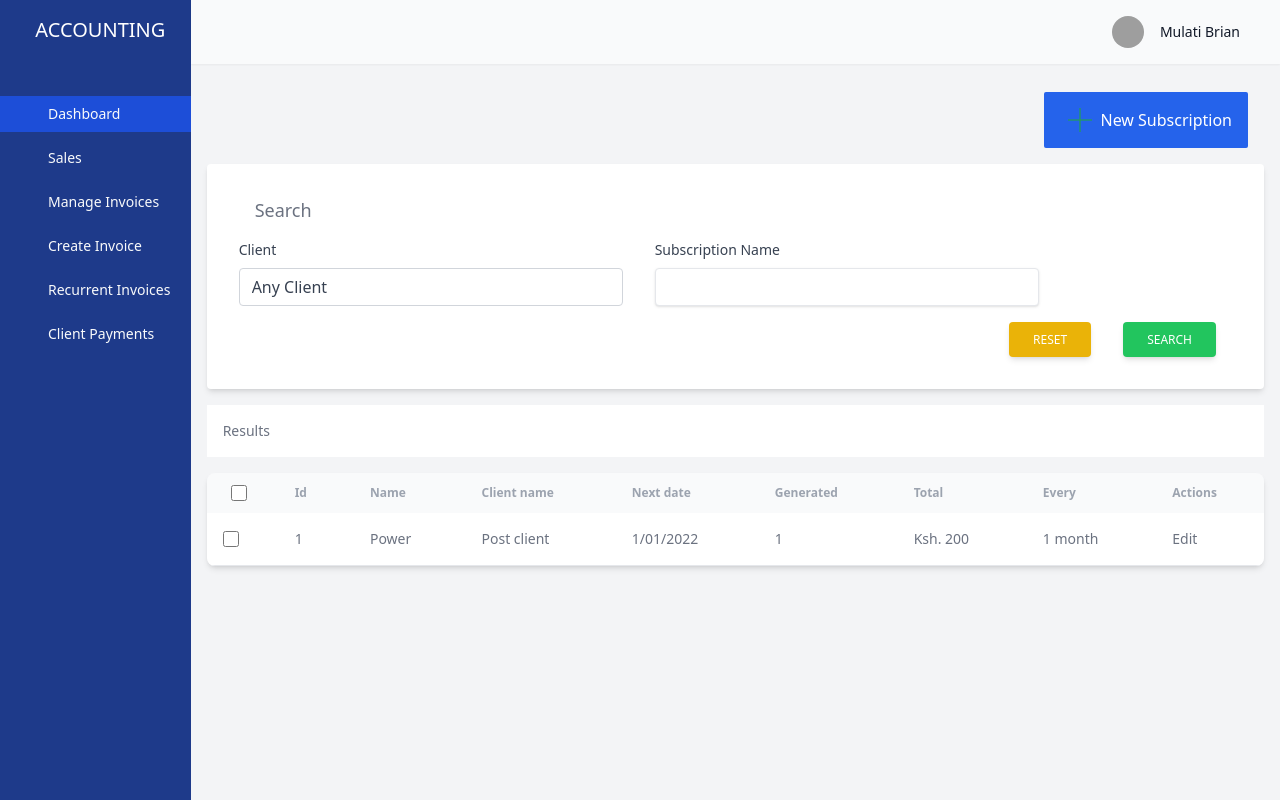
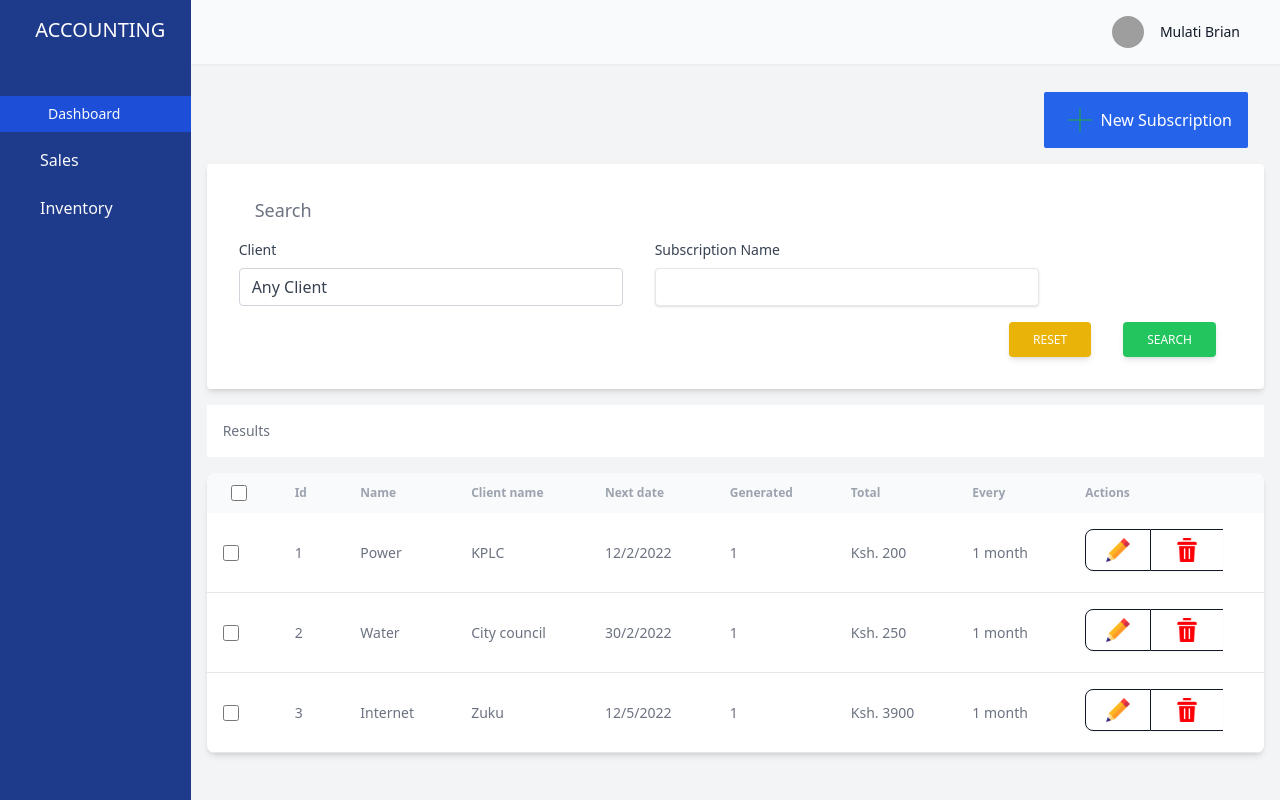
Before and after one commit to Brian-mula/accounting, a Nuxt app: page /recurrent in a window 1280 px wide. Built offline with nearby package versions, Linux system fonts and the light colour scheme; grey boxes are pictures that could not be loaded.

Commit message:
added dropdown menu

```diff
--- a/components/sideNav.vue
+++ b/components/sideNav.vue
@@ -17,44 +17,95 @@
           </nuxt-link>
         </li>
         <li>
-          <a
-            href="#"
-            class="flex items-center p-2 text-base font-normal text-gray-50 hover:bg-blue-700"
-          >
-            <span class="ml-10 text-sm">Sales</span>
-          </a>
+          <Popover class="relative">
+            <PopoverButton as="div"
+              class="pl-10 flex items-center p-2 cursor-pointer text-base font-normal text-gray-50 hover:bg-blue-700 border-none "
+              >Sales</PopoverButton
+            >
+            <transition
+              enter-active-class="transition duration-200 ease-out"
+              enter-from-class="translate-y-1 opacity-0"
+              enter-to-class="translate-y-0 opacity-100"
+              leave-active-class="transition duration-150 ease-in"
+              leave-from-class="translate-y-0 opacity-100"
+              leave-to-class="translate-y-1 opacity-0"
+            >
+              <div class="bg-white">
+                <PopoverPanel class="absolute z-10 bg-white w-full p-4 rounded">
+                  <div class="grid grid-cols-1">
+                    <nuxt-link
+                      to="/manageInvoices"
+                      class="flex items-center p-2 text-base font-normal text-gray-600 hover:bg-gray-100"
+                    >
+                      Manage Invoices
+                    </nuxt-link>
+                    <nuxt-link
+                      to="recurrent"
+                      class="flex items-center p-2 text-base font-normal text-gray-600 hover:bg-gray-100"
+                    >
+                      Recurrent Invoices
+                    </nuxt-link>
+                     <nuxt-link
+                      to="recurrent"
+                      class="flex items-center p-2 text-base font-normal text-gray-600 hover:bg-gray-100"
+                    >
+                      Create Invoice
+                    </nuxt-link>
+
+                  </div>
+
+                  <img src="/solutions.jpg" alt="" />
+                </PopoverPanel>
+              </div>
+            </transition>
+          </Popover>
         </li>
         <li>
-          <nuxt-link
-            to="/manageInvoices"
-            class="flex items-center p-2 text-base font-normal text-gray-50 hover:bg-blue-700"
-          >
-            <span class="ml-10 text-sm">Manage Invoices</span>
-          </nuxt-link>
+          <Popover class="relative">
+            <PopoverButton as="div"
+              class="pl-10 flex items-center p-2 cursor-pointer text-base font-normal text-gray-50 hover:bg-blue-700 border-none "
+              >Inventory</PopoverButton
+            >
+            <transition
+              enter-active-class="transition duration-200 ease-out"
+              enter-from-class="translate-y-1 opacity-0"
+              enter-to-class="translate-y-0 opacity-100"
+              leave-active-class="transition duration-150 ease-in"
+              leave-from-class="translate-y-0 opacity-100"
+              leave-to-class="translate-y-1 opacity-0"
+            >
+              <div class="bg-white">
+                <PopoverPanel class="absolute z-10 bg-white w-full p-4 rounded">
+                  <div class="grid grid-cols-1">
+                    <nuxt-link
+                      to="/products"
+                      class="flex items-center p-2 text-base font-normal text-gray-600 hover:bg-gray-100"
+                    >
+                      Products & Services
+                    </nuxt-link>
+                    <nuxt-link
+                      to="recurrent"
+                      class="flex items-center p-2 text-base font-normal text-gray-600 hover:bg-gray-100"
+                    >
+                      Price List
+                    </nuxt-link>
+                     <nuxt-link
+                      to="recurrent"
+                      class="flex items-center p-2 text-base font-normal text-gray-600 hover:bg-gray-100"
+                    >
+                       Requisitions
+                    </nuxt-link>
+
+                  </div>
+
+
+                </PopoverPanel>
+              </div>
+            </transition>
+          </Popover>
         </li>
         <li>
-          <a
-            href="#"
-            class="flex items-center p-2 text-base font-normal text-gray-50 hover:bg-blue-700"
-          >
-            <span class="ml-10 text-sm">Create Invoice</span>
-          </a>
-        </li>
-        <li>
-          <nuxt-link to="recurrent"
-            href="#"
-            class="flex items-center p-2 text-base font-normal text-gray-50 hover:bg-blue-700"
-          >
-            <span class="ml-10 text-sm">Recurrent Invoices</span>
-          </nuxt-link>
-        </li>
-        <li>
-          <a
-            href="#"
-            class="flex items-center p-2 text-base font-normal text-gray-50 hover:bg-blue-700"
-          >
-            <span class="ml-10 text-sm">Client Payments</span>
-          </a>
+
         </li>
       </ul>
     </div>
@@ -62,6 +113,7 @@
 </template>
 
 <script setup>
+import { Popover, PopoverButton, PopoverPanel } from "@headlessui/vue";
 const isActive = ref(true);
 </script>
 
--- a/package.json
+++ b/package.json
@@ -13,6 +13,7 @@
     "tailwindcss": "^3.1.5"
   },
   "dependencies": {
+    "@headlessui/vue": "^1.6.6",
     "@popperjs/core": "2.9.1",
     "@vuepic/vue-datepicker": "^3.3.1",
     "v-calendar": "^3.0.0-alpha.8",
--- /dev/null
+++ b/pages/products.vue
@@ -0,0 +1,20 @@
+<template>
+  <Popover class="relative">
+    <PopoverButton class="flex items-center p-2 text-base font-normal text-gray-50 hover:bg-blue-700">Solutions</PopoverButton>
+
+    <PopoverPanel class="absolute z-10">
+      <div class="grid grid-cols-1">
+        <a href="/analytics">Analytics</a>
+        <a href="/engagement">Engagement</a>
+        <a href="/security">Security</a>
+        <a href="/integrations">Integrations</a>
+      </div>
+
+      <img src="/solutions.jpg" alt="" />
+    </PopoverPanel>
+  </Popover>
+</template>
+
+<script setup>
+  import { Popover, PopoverButton, PopoverPanel } from '@headlessui/vue'
+</script>
--- a/pages/recurrent.vue
+++ b/pages/recurrent.vue
@@ -89,26 +89,51 @@
         </thead>
         <tbody>
           <tr
-            class="bg-white border-b hover:bg-gray-50 "
+            v-for="(recurrent, index) in recurrents"
+            :key="index"
+            class="bg-white border-b hover:bg-gray-50"
           >
             <td class="w-4 p-4">
               <div class="flex items-center">
                 <input
                   id="checkbox-table-1"
                   type="checkbox"
-                  class="w-4 h-4 text-blue-600 bg-gray-100 border-gray-300 rounded focus:ring-blue-500 dark:focus:ring-blue-600 dark:ring-offset-gray-800 focus:ring-2 "
+                  class="w-4 h-4 text-blue-600 bg-gray-100 border-gray-300 rounded focus:ring-blue-500 dark:focus:ring-blue-600 dark:ring-offset-gray-800 focus:ring-2"
                 />
                 <label for="checkbox-table-1" class="sr-only">checkbox</label>
               </div>
             </td>
-            <td class="px-6 py-4">1</td>
-            <td class="px-6 py-4">Power</td>
-            <td class="px-6 py-4">Post client</td>
-            <td class="px-6 py-4">1/01/2022</td>
-            <td class="px-6 py-4">1</td>
-            <td class="px-6 py-4">Ksh. 200</td>
-            <td class="px-6 py-4">1 month</td>
-            <td class="px-6 py-4">Edit</td>
+            <td class="px-6 py-4">{{ index + 1 }}</td>
+            <td class="px-6 py-4">{{ recurrent.name }}</td>
+            <td class="px-6 py-4">{{ recurrent.client_name }}</td>
+            <td class="px-6 py-4">{{ recurrent.next_date }}</td>
+            <td class="px-6 py-4">{{ recurrent.generated }}</td>
+            <td class="px-6 py-4">Ksh. {{ recurrent.total }}</td>
+            <td class="px-6 py-4">{{ recurrent.every }}</td>
+            <td class="px-6 py-4">
+              <div class="inline-flex rounded-md shadow-sm" role="group">
+                <button
+                  type="button"
+                  class="py-2 px-3 text-sm font-medium text-gray-900 bg-transparent rounded-l-lg border border-gray-900 hover:bg-gray-900 hover:text-white focus:z-10 focus:ring-2 focus:ring-gray-500 focus:bg-gray-900 focus:text-white dark:border-white dark:text-white dark:hover:text-white dark:hover:bg-gray-700 dark:focus:bg-gray-700"
+                >
+                   <img
+                    src="~/assets/images/pencil.png"
+                    alt=""
+                    class="h-6 w-6 mx-2"
+                  />
+                </button>
+                <button
+                  type="button"
+                  class="py-2 px-4 text-sm font-medium text-gray-900 bg-transparent border-t border-b border-gray-900 hover:bg-gray-900 hover:text-white focus:z-10 focus:ring-2 focus:ring-gray-500 focus:bg-gray-900 focus:text-white dark:border-white dark:text-white dark:hover:text-white dark:hover:bg-gray-700 dark:focus:bg-gray-700"
+                >
+                  <img
+                    src="~/assets/images/delete.png"
+                    alt=""
+                    class="h-6 w-6 mx-2"
+                  />
+                </button>
+              </div>
+            </td>
           </tr>
         </tbody>
       </table>
@@ -116,6 +141,33 @@
   </div>
 </template>
 
-<script setup></script>
+<script setup>
+const recurrents = ref([
+  {
+    name: "Power",
+    client_name: "KPLC",
+    next_date: "12/2/2022",
+    generated: 1,
+    total: 200,
+    every: "1 month",
+  },
+  {
+    name: "Water",
+    client_name: "City council",
+    next_date: "30/2/2022",
+    generated: 1,
+    total: 250,
+    every: "1 month",
+  },
+  {
+    name: "Internet",
+    client_name: "Zuku",
+    next_date: "12/5/2022",
+    generated: 1,
+    total: 3900,
+    every: "1 month",
+  },
+]);
+</script>
 
 <style lang="scss" scoped></style>
```
Also changed, not shown: assets/images/pencil.png (added), 1 other file (tests, documents, lock files or other folders).
